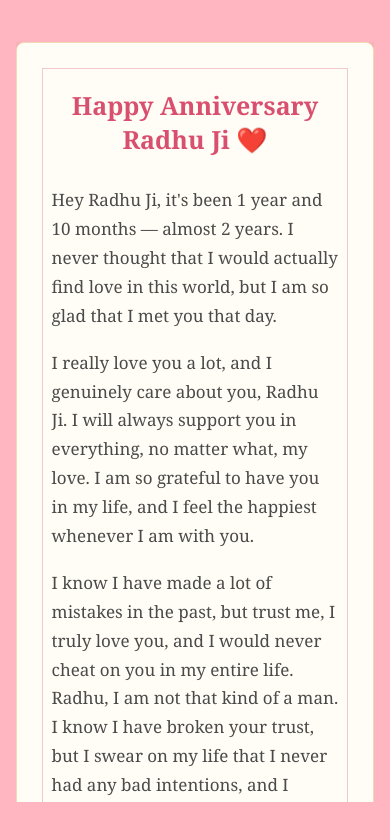
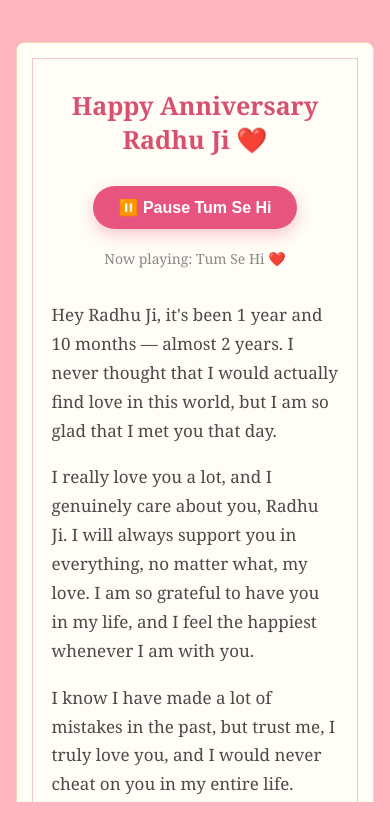
Before and after one commit to chahaldev2510-gif/anniversary, a plain HTML site: page index.html in a window 390 px wide. Both pictures are taken after a click on the button "Open It ❤️". Drawn offline with Linux system fonts and the light colour scheme.

Commit message:
Update index.html

```diff
--- a/index.html
+++ b/index.html
@@ -38,49 +38,67 @@
         }
 
 
-        /* Floating hearts */
+        /* ==============================
+           FLOATING HEARTS
+           ============================== */
 
         .heart {
 
             position: fixed;
 
-            color: rgba(255, 255, 255, 0.35);
+            color: rgba(255, 255, 255, 0.4);
 
             font-size: 25px;
 
+            pointer-events: none;
+
             animation: float 6s infinite ease-in-out;
 
-            pointer-events: none;
+            z-index: 1;
         }
 
 
         .heart:nth-child(1) {
+
             left: 10%;
             top: 15%;
+
             animation-delay: 0s;
         }
 
+
         .heart:nth-child(2) {
+
             left: 80%;
             top: 20%;
+
             animation-delay: 1s;
         }
 
+
         .heart:nth-child(3) {
+
             left: 20%;
             top: 75%;
+
             animation-delay: 2s;
         }
 
+
         .heart:nth-child(4) {
+
             left: 85%;
             top: 75%;
+
             animation-delay: 3s;
         }
 
+
         .heart:nth-child(5) {
+
             left: 50%;
             top: 10%;
+
             animation-delay: 4s;
         }
 
@@ -88,24 +106,26 @@
         @keyframes float {
 
             0%, 100% {
+
                 transform: translateY(0);
             }
 
             50% {
+
                 transform: translateY(-20px);
             }
         }
 
 
-        /* ==========================
-           POPUP
-           ========================== */
+        /* ==============================
+           SURPRISE POPUP
+           ============================== */
 
         .popup {
 
             width: 90%;
 
-            max-width: 420px;
+            max-width: 430px;
 
             background: white;
 
@@ -115,14 +135,14 @@
 
             text-align: center;
 
-            box-shadow:
-                0 15px 40px rgba(0, 0, 0, 0.2);
-
-            animation: popupIn 0.8s ease;
-
             position: relative;
 
             z-index: 10;
+
+            box-shadow:
+                0 15px 45px rgba(0, 0, 0, 0.2);
+
+            animation: popupIn 0.8s ease;
         }
 
 
@@ -164,11 +184,15 @@
         }
 
 
+        /* ==============================
+           OPEN BUTTON
+           ============================== */
+
         .open-button {
 
             margin-top: 20px;
 
-            padding: 14px 30px;
+            padding: 14px 32px;
 
             border: none;
 
@@ -199,9 +223,9 @@
         }
 
 
-        /* ==========================
-           LETTER
-           ========================== */
+        /* ==============================
+           LETTER CONTAINER
+           ============================== */
 
         .letter-container {
 
@@ -221,6 +245,10 @@
         }
 
 
+        /* ==============================
+           LETTER
+           ============================== */
+
         .letter {
 
             background: #fffdf5;
@@ -229,10 +257,10 @@
 
             border-radius: 8px;
 
+            border: 1px solid #f0d9b5;
+
             box-shadow:
                 0 20px 50px rgba(0, 0, 0, 0.25);
-
-            border: 1px solid #f0d9b5;
 
             position: relative;
 
@@ -261,6 +289,8 @@
             }
         }
 
+
+        /* Letter border */
 
         .letter::before {
 
@@ -292,6 +322,10 @@
         }
 
 
+        /* ==============================
+           TITLE
+           ============================== */
+
         .letter h2 {
 
             text-align: center;
@@ -305,6 +339,10 @@
             margin-bottom: 30px;
         }
 
+
+        /* ==============================
+           MESSAGE
+           ============================== */
 
         .letter p {
 
@@ -320,6 +358,67 @@
         }
 
 
+        /* ==============================
+           MUSIC BUTTON
+           ============================== */
+
+        .music-box {
+
+            text-align: center;
+
+            margin: 25px 0 30px;
+        }
+
+
+        .music-button {
+
+            border: none;
+
+            padding: 12px 25px;
+
+            border-radius: 30px;
+
+            background: #e75480;
+
+            color: white;
+
+            font-size: 16px;
+
+            font-weight: bold;
+
+            cursor: pointer;
+
+            transition: 0.3s;
+
+            box-shadow:
+                0 6px 15px rgba(231, 84, 128, 0.3);
+        }
+
+
+        .music-button:hover {
+
+            transform: scale(1.05);
+
+            background: #d94370;
+        }
+
+
+        .music-status {
+
+            margin-top: 10px;
+
+            font-size: 14px !important;
+
+            color: #888 !important;
+
+            text-align: center !important;
+        }
+
+
+        /* ==============================
+           SIGNATURE
+           ============================== */
+
         .signature {
 
             text-align: center !important;
@@ -334,9 +433,9 @@
         }
 
 
-        /* ==========================
+        /* ==============================
            MOBILE
-           ========================== */
+           ============================== */
 
         @media (max-width: 600px) {
 
@@ -371,6 +470,18 @@
                 line-height: 1.7;
             }
 
+
+            .letter::before {
+
+                left: 15px;
+
+                right: 15px;
+
+                top: 15px;
+
+                bottom: 15px;
+            }
+
         }
 
     </style>
@@ -381,7 +492,9 @@
 <body>
 
 
-<!-- Floating hearts -->
+<!-- ==============================
+     FLOATING HEARTS
+     ============================== -->
 
 <div class="heart">❤️</div>
 
@@ -394,28 +507,36 @@
 <div class="heart">❤️</div>
 
 
-<!-- =================================
-     MUSIC
-     ================================= -->
+<!-- ==============================
+     SONG
+     ============================== -->
 
-<audio id="loveSong" loop>
+<audio id="loveSong" preload="auto">
 
-    <source src="tum-se-hi.mp3" type="audio/mpeg">
+    <source
+        src="./tum-se-hi.mp3"
+        type="audio/mpeg">
 
 </audio>
 
 
-<!-- =================================
-     POPUP
-     ================================= -->
+<!-- ==============================
+     FIRST POPUP
+     ============================== -->
 
-<div class="popup" id="popup">
+<div
+    class="popup"
+    id="popup">
 
-    <h1>A Little Surprise 💌</h1>
+    <h1>
+        A Little Surprise 💌
+    </h1>
+
 
     <p>
 
-        I made something special for you.
+        I made something special
+        just for you.
 
         <br>
 
@@ -435,9 +556,9 @@
 </div>
 
 
-<!-- =================================
+<!-- ==============================
      LETTER
-     ================================= -->
+     ============================== -->
 
 <div
     class="letter-container"
@@ -453,22 +574,57 @@
             </h2>
 
 
+            <!-- ======================
+                 MUSIC
+                 ====================== -->
+
+            <div class="music-box">
+
+                <button
+                    class="music-button"
+                    id="musicButton"
+                    onclick="toggleMusic()">
+
+                    ▶️ Play Tum Se Hi
+
+                </button>
+
+
+                <p
+                    class="music-status"
+                    id="musicStatus">
+
+                    A song for you ❤️
+
+                </p>
+
+            </div>
+
+
+            <!-- ======================
+                 MESSAGE
+                 ====================== -->
+
             <p>
 
-                Hey Radhu Ji, it's been 1 year and 10 months —
-                almost 2 years. I never thought that I would
-                actually find love in this world, but I am so
-                glad that I met you that day.
+                Hey Radhu Ji, it's been 1 year
+                and 10 months — almost 2 years.
+                I never thought that I would
+                actually find love in this world,
+                but I am so glad that I met you
+                that day.
 
             </p>
 
 
             <p>
 
-                I really love you a lot, and I genuinely care
-                about you, Radhu Ji. I will always support you
-                in everything, no matter what, my love. I am so
-                grateful to have you in my life, and I feel the
+                I really love you a lot, and I
+                genuinely care about you,
+                Radhu Ji. I will always support
+                you in everything, no matter what,
+                my love. I am so grateful to have
+                you in my life, and I feel the
                 happiest whenever I am with you.
 
             </p>
@@ -476,33 +632,38 @@
 
             <p>
 
-                I know I have made a lot of mistakes in the past,
-                but trust me, I truly love you, and I would never
-                cheat on you in my entire life. Radhu, I am not
-                that kind of a man. I know I have broken your
-                trust, but I swear on my life that I never had
-                any bad intentions, and I never meant to hurt you
-                or do anything wrong intentionally, Bebu.
+                I know I have made a lot of
+                mistakes in the past, but trust me,
+                I truly love you, and I would never
+                cheat on you in my entire life.
+                Radhu, I am not that kind of a man.
+                I know I have broken your trust,
+                but I swear on my life that I never
+                had any bad intentions, and I never
+                meant to hurt you or do anything
+                wrong intentionally, Bebu.
 
             </p>
 
 
             <p>
 
-                Since the day I met you, all I have ever wanted
-                is for you to be the happiest person in the whole
-                world, Radhu Ji.
+                Since the day I met you, all I have
+                ever wanted is for you to be the
+                happiest person in the whole world,
+                Radhu Ji.
 
             </p>
 
 
             <p>
 
-                Thank you for always choosing me and prioritising
-                me over others, Radhu. You make me feel so loved.
-                Nobody has ever loved me the way you love me,
-                Radhu Ji, and you make me feel so special too,
-                Bebu.
+                Thank you for always choosing me
+                and prioritising me over others,
+                Radhu. You make me feel so loved.
+                Nobody has ever loved me the way
+                you love me, Radhu Ji, and you make
+                me feel so special too, Bebu.
 
             </p>
 
@@ -521,7 +682,28 @@
 </div>
 
 
+<!-- ==============================
+     JAVASCRIPT
+     ============================== -->
+
 <script>
+
+
+const song =
+    document.getElementById("loveSong");
+
+
+const musicButton =
+    document.getElementById("musicButton");
+
+
+const musicStatus =
+    document.getElementById("musicStatus");
+
+
+// =================================
+// OPEN LETTER
+// =================================
 
 function openLetter() {
 
@@ -537,21 +719,107 @@ function openLetter() {
         "block";
 
 
-    // Start song
+    // Try to start music
 
-    const song =
-        document.getElementById("loveSong");
+    song.volume = 1.0;
 
-    song.play().catch(function(error) {
 
-        console.log(
-            "Audio could not start:",
-            error
-        );
+    song.play()
 
-    });
+        .then(function() {
+
+            musicButton.innerHTML =
+                "⏸️ Pause Tum Se Hi";
+
+            musicStatus.innerHTML =
+                "Now playing: Tum Se Hi ❤️";
+
+        })
+
+        .catch(function(error) {
+
+            console.log(
+                "Autoplay blocked:",
+                error
+            );
+
+            musicStatus.innerHTML =
+                "Tap the button below to play the song 🎵";
+
+        });
 
 }
+
+
+// =================================
+// MUSIC BUTTON
+// =================================
+
+function toggleMusic() {
+
+
+    if (song.paused) {
+
+        song.play()
+
+            .then(function() {
+
+                musicButton.innerHTML =
+                    "⏸️ Pause Tum Se Hi";
+
+                musicStatus.innerHTML =
+                    "Now playing: Tum Se Hi ❤️";
+
+            })
+
+            .catch(function(error) {
+
+                console.log(
+                    "Could not play:",
+                    error
+                );
+
+                musicStatus.innerHTML =
+                    "Please tap the button again 🎵";
+
+            });
+
+    }
+
+    else {
+
+        song.pause();
+
+
+        musicButton.innerHTML =
+            "▶️ Play Tum Se Hi";
+
+
+        musicStatus.innerHTML =
+            "Song paused ❤️";
+
+    }
+
+}
+
+
+// =================================
+// WHEN SONG ENDS
+// =================================
+
+song.addEventListener(
+    "ended",
+    function() {
+
+        musicButton.innerHTML =
+            "▶️ Play Tum Se Hi";
+
+        musicStatus.innerHTML =
+            "Tap to play again ❤️";
+
+    }
+);
+
 
 </script>
 
```
